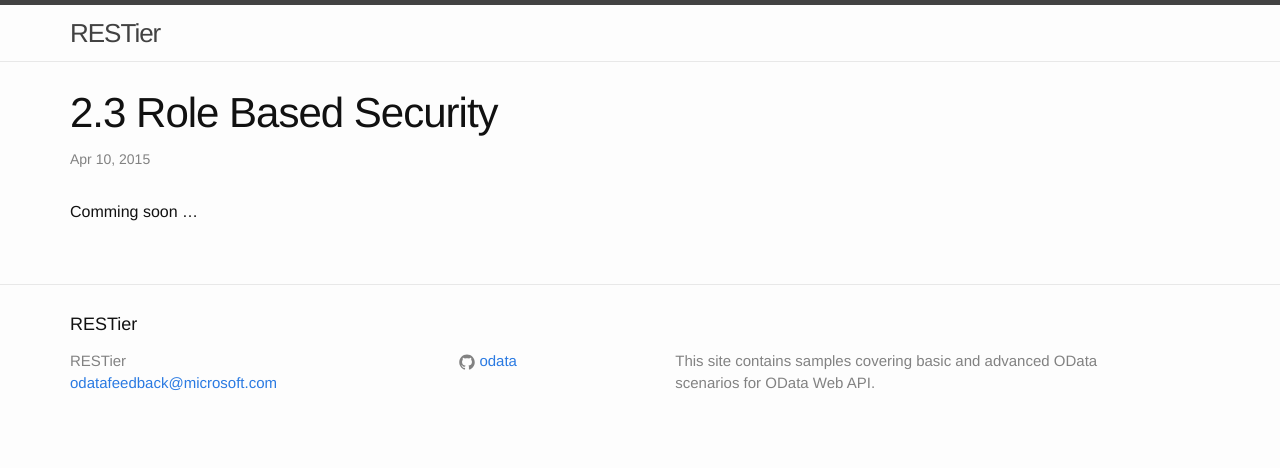
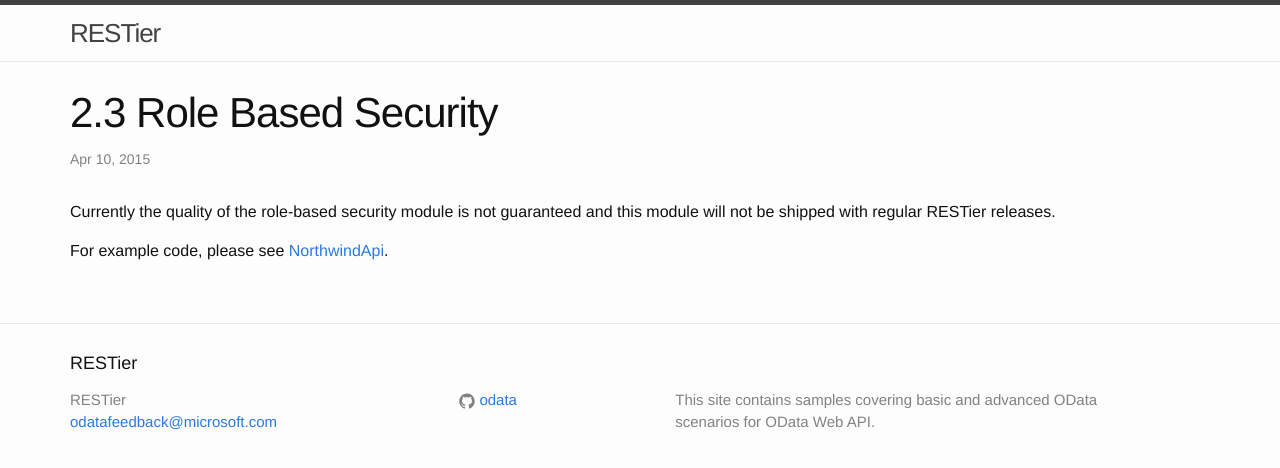
Before and after one commit to OData/RESTier, a Jekyll site: the page built from _posts/2015-04-10-02-03-Convention-Role-Based-Security.md, in a window 1280 px wide. Shown: the top 468 px of the page. Built offline with Jekyll 4.4.1, drawn with Linux system fonts in a browser that asks for light colours; nearby versions of some CDN libraries; comment, search, counter and statistics services are not loaded.

Commit message:
Update 2015-04-10-02-03-Convention-Role-Based-Security.md

```diff
--- a/_posts/2015-04-10-02-03-Convention-Role-Based-Security.md
+++ b/_posts/2015-04-10-02-03-Convention-Role-Based-Security.md
@@ -5,5 +5,6 @@ description: ""
 category: "2. Conventions"
 ---
 
+Currently the quality of the role-based security module is not guaranteed and this module will not be shipped with regular RESTier releases.
 
-Comming soon ...
+For example code, please see [NorthwindApi](https://github.com/OData/RESTier/blob/master/src/Microsoft.Restier.Samples.Northwind/Models/NorthwindApi.cs#L14-L24).
```
